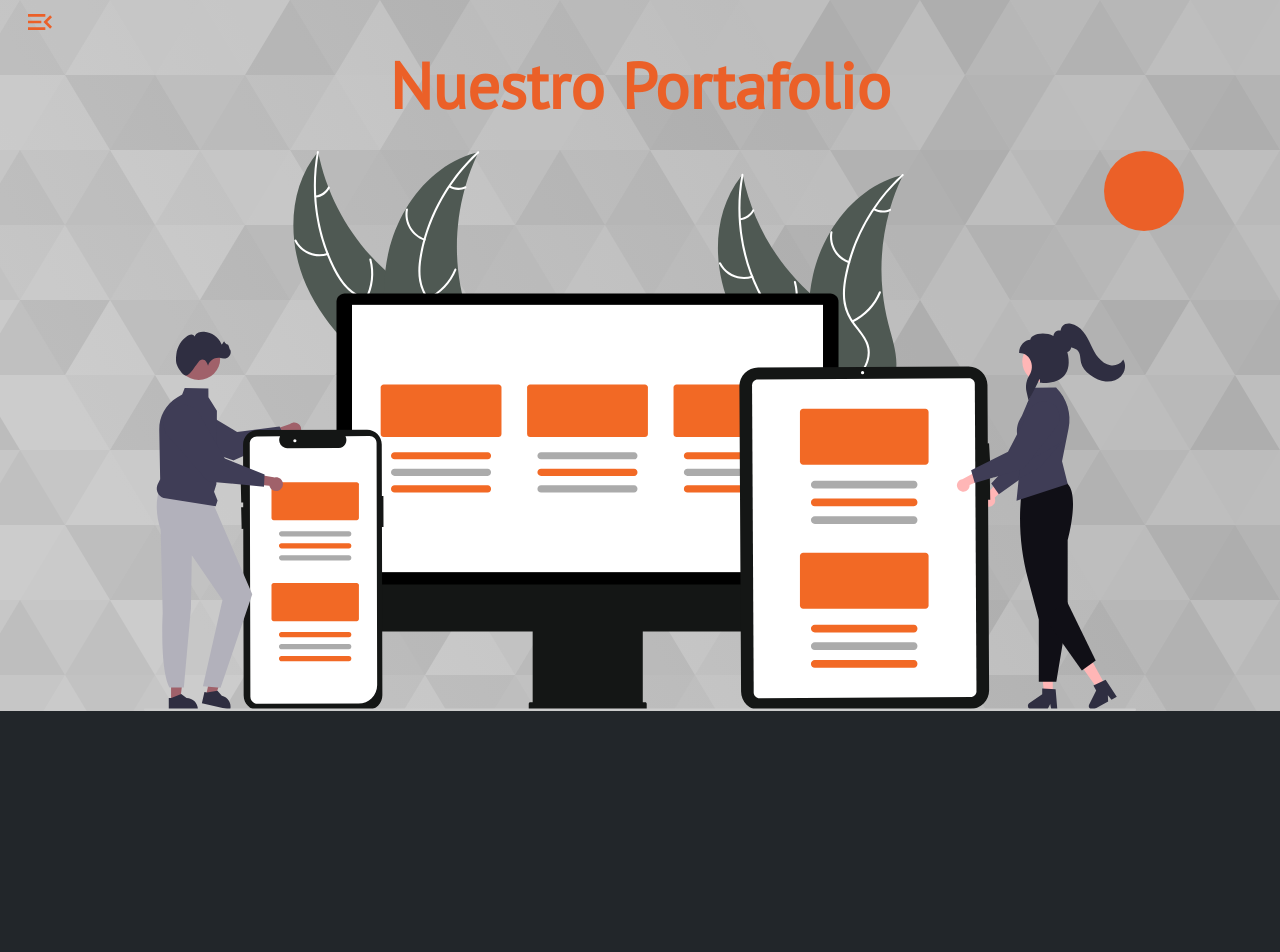
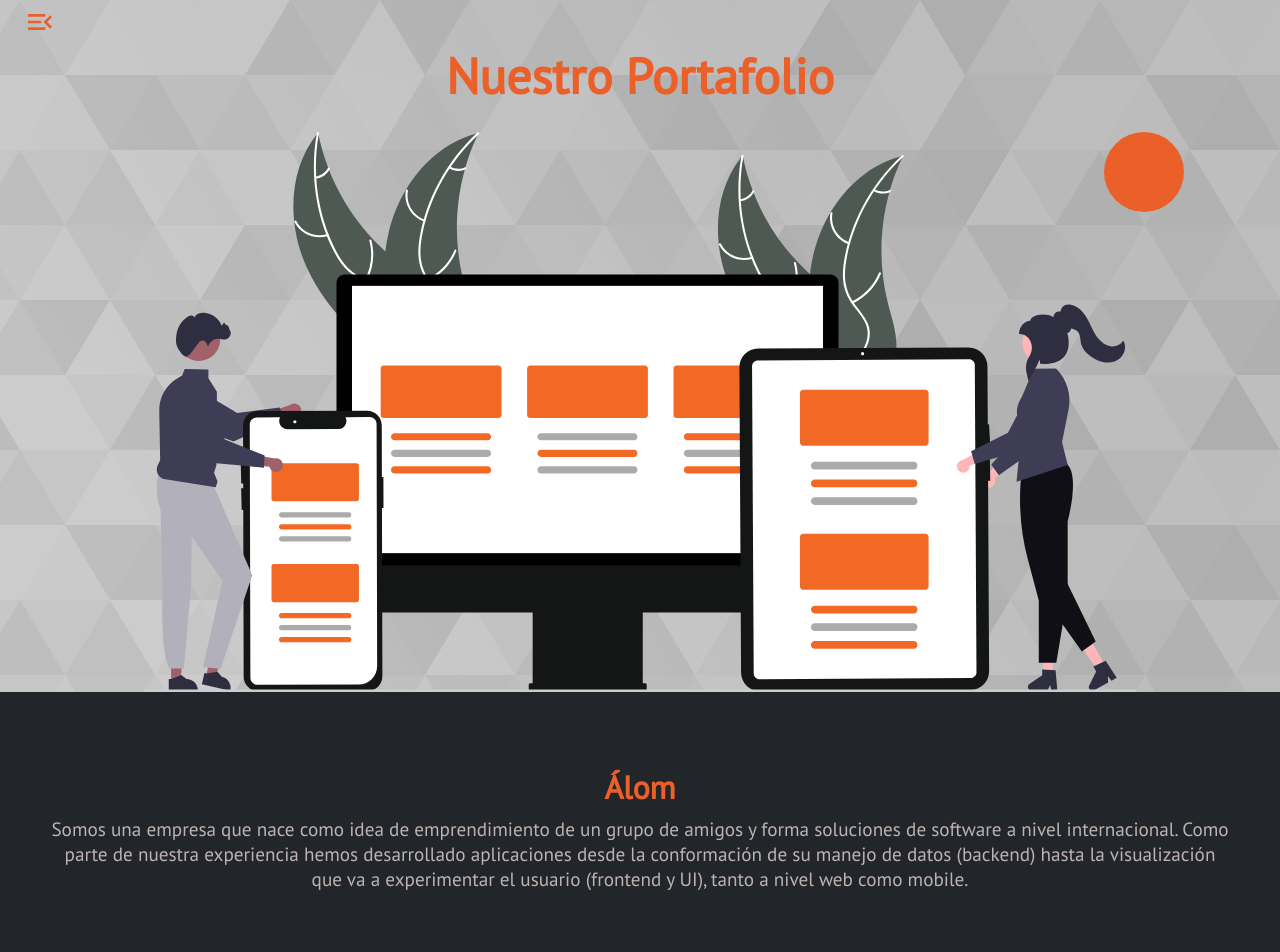
Before and after one commit to FedericoOlguin/AlomWeb, a React (Create React App) app in the folder frontend/: page /portfolio in a window 1280 px wide. Shown: the top 952 px of the page. Built offline with nearby package versions, Linux system fonts and the light colour scheme.

Commit message:
arreglo variables

```diff
--- a/frontend/src/Pages/Home/HomePege.js
+++ b/frontend/src/Pages/Home/HomePege.js
@@ -16,7 +16,7 @@ const HomePage = () => {
             <div className="containerPrincipal">
                 <div className="textContainerHero">
 
-                    <h1>Álom</h1>
+                    <h1 className="homePage__titulo">Álom</h1>
                     <h2 className="textoHero">Ahora si somos losotros</h2>
                     <h2 className="textoHero">Ahora si somos losotros</h2>
                 </div>
--- a/frontend/src/Pages/Home/home.css
+++ b/frontend/src/Pages/Home/home.css
@@ -27,4 +27,9 @@
 }
 .textoHero{
 color: var(--colorTexto);
+font-size: var(--pCustom);
 }
+
+.homePage__titulo{
+  font-size: var(--hiCustom);
+}
--- a/frontend/src/Pages/Portfolio/Portfolio.jsx
+++ b/frontend/src/Pages/Portfolio/Portfolio.jsx
@@ -6,7 +6,7 @@ function Portfolio() {
   return (
     <>
       <div className="div__portfolio-titulo">
-        <h1>Nuestro Portafolio</h1>
+        <h1 className="portfolio__titulo">Nuestro Portafolio</h1>
       </div>
 
       <div id="div__portfolio-ppal">
@@ -17,7 +17,17 @@ function Portfolio() {
       </div>
 
       <div className="div__portfolio-parrafo">
-
+        <h2 className="portfolio_subtitulo">
+          Álom
+        </h2>
+        <p className="portfolio__parrafo">
+          Somos una empresa que nace como idea de emprendimiento de un grupo de
+          amigos y forma soluciones de software a nivel internacional. Como
+          parte de nuestra experiencia hemos desarrollado aplicaciones desde la
+          conformación de su manejo de datos (backend) hasta la visualización
+          que va a experimentar el usuario (frontend y UI), tanto a nivel web
+          como mobile.
+        </p>
       </div>
     </>
   );
--- a/frontend/src/Pages/Portfolio/portfolio.css
+++ b/frontend/src/Pages/Portfolio/portfolio.css
@@ -3,8 +3,10 @@
 .div__portfolio-titulo{
   width: 100%;
   text-align: center;
+  margin-bottom: 1.5rem;
+}
+.portfolio__titulo{
   font-size: var(--hiCustom);
-  margin-bottom: 1.5rem;
 }
 
 #div__portfolio-ppal{
@@ -31,5 +33,18 @@
   display: flex;
   align-items: center;
   justify-content: center;
-  height: 50vh;
+  height: 35vh;
+  flex-direction: column;
 }
+
+.portfolio__parrafo{
+  font-size: 1.2rem;
+  text-align: center;
+  padding: .5rem 3rem;
+  color: var(--colorParrafoSecundario);
+}
+
+.portfolio_subtitulo{
+  color: var(--colorPrincipal);
+  font-size: var(--h2Custom);
+}
--- a/frontend/src/Variables.css
+++ b/frontend/src/Variables.css
@@ -2,10 +2,11 @@
   --colorDeFondo:  rgb(34, 38, 42);
   --colorPrincipal: rgb(235, 96, 40);
   --colorDeFondoSecundario:hsl(210, 10%, 23%);
+  --colorParrafoSecundario:rgb(190, 178, 178);
   --colorTexto: #495057;
-  --hiCustom: 2rem;
-  --h2Custom: 1.5rem;
+  --hiCustom: 3.1rem;
+  --h2Custom: 2rem;
   --h3Custom: 1rem;
   --h4Custom: 0.8rem;
-  --pCustom: 1rem;
+  --pCustom: 1.5rem;
 }
--- a/frontend/src/components/ResAbout/resAbout.css
+++ b/frontend/src/components/ResAbout/resAbout.css
@@ -29,9 +29,12 @@
 
 .textCenter {
   text-align: center;
+  font-size: var(--h2Custom);
 }
 .textResAbout {
-  color: white;
+  color: var(--colorParrafoSecundario);
+  font-size: var(--pCustom);
+
 }
 
 /* From uiverse.io by @adamgiebl */
@@ -65,6 +68,7 @@
 .buttonAbout:hover {
   animation: gradient 3s infinite;
   transform: scale(1.01);
+  cursor: pointer;
 }
 
 .buttonAbout:active {
```
